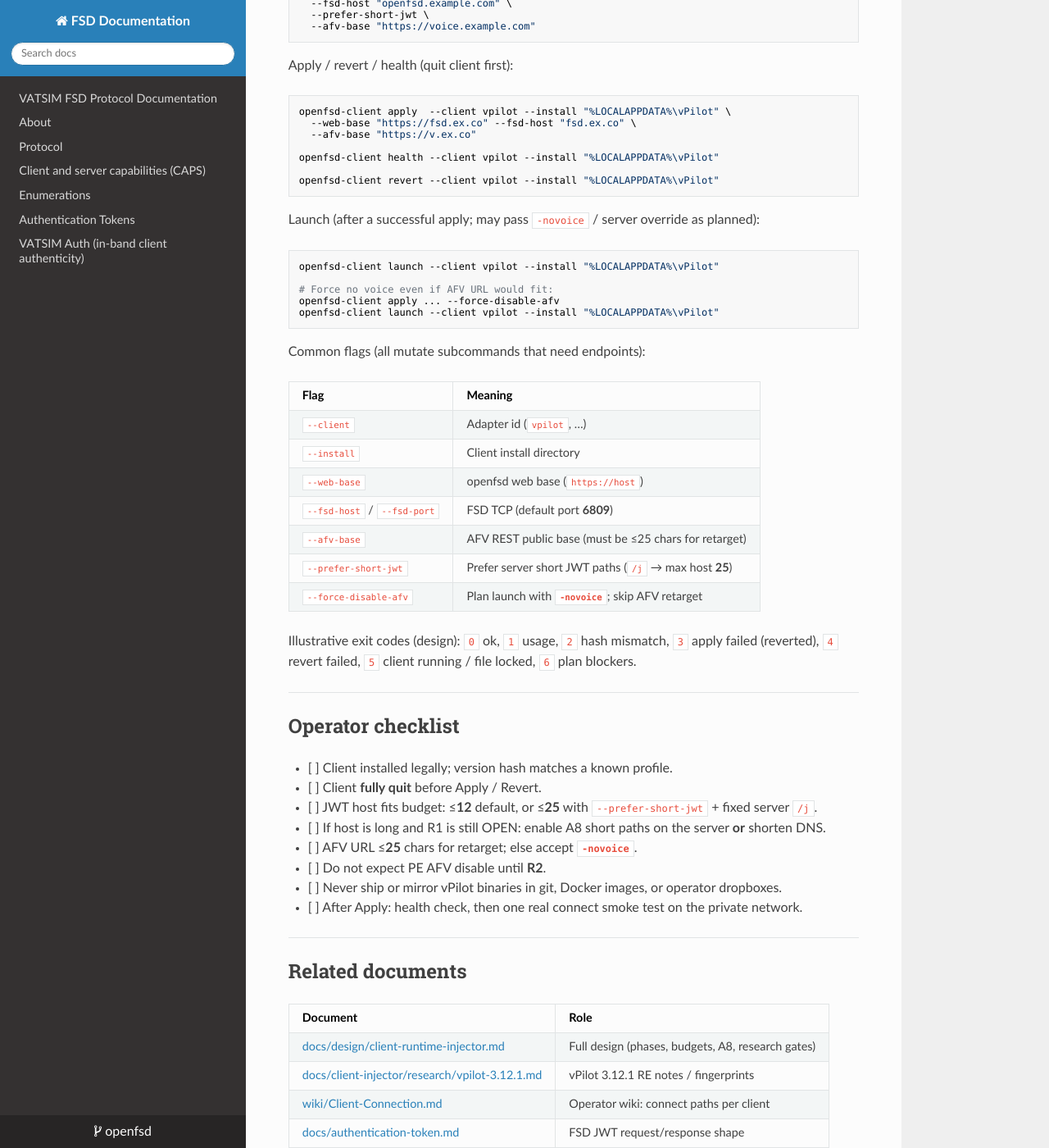
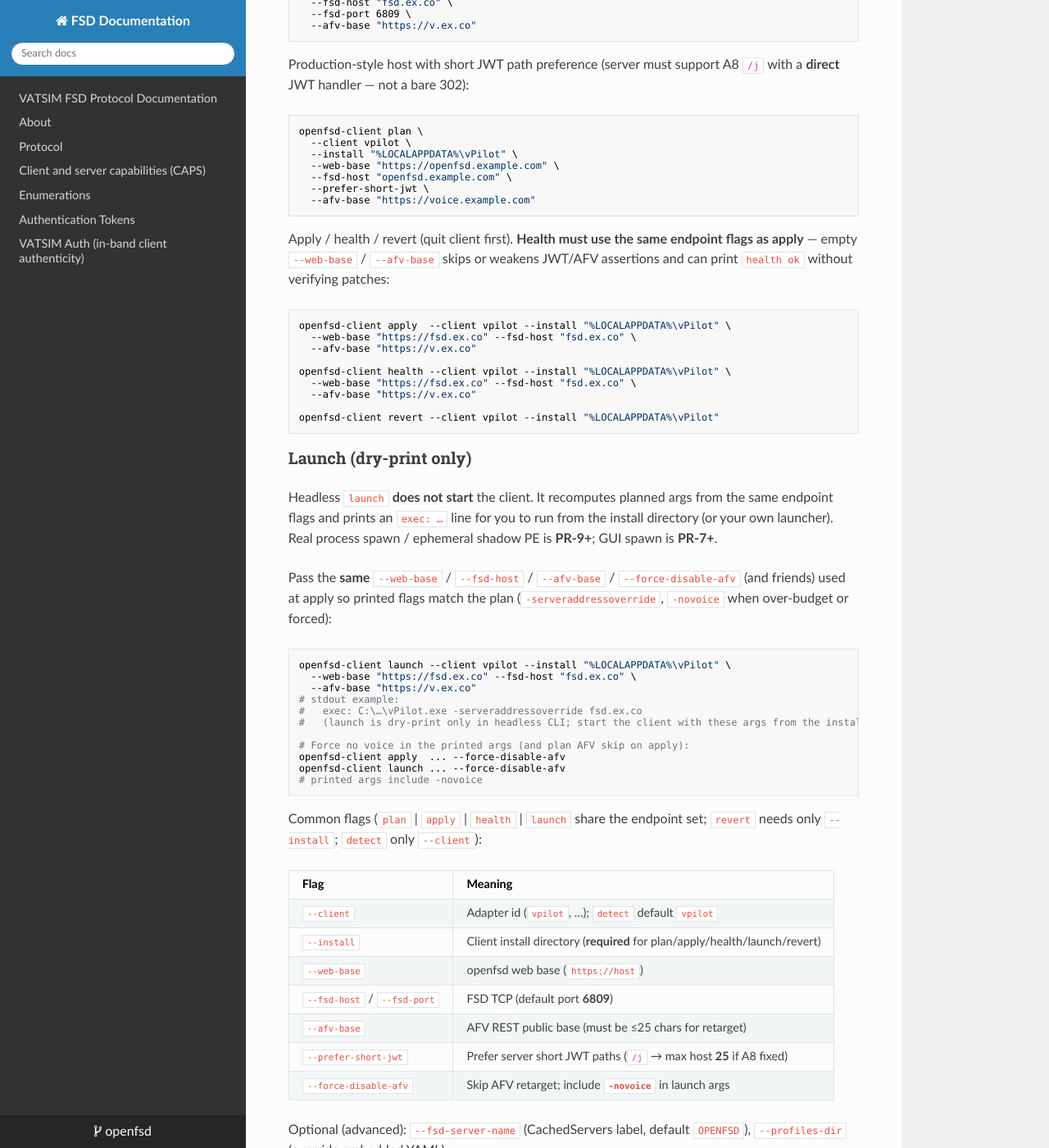
Before and after one commit to renorris/openfsd, an MkDocs documentation site: the page built from docs/client-injector/README.md, in a window 1280 px wide and 1400 px high, scrolled down 4377 px. Shown: the whole window at 82% size. Built offline with MkDocs 1.6.1, drawn with Linux system fonts in a browser that asks for light colours; nearby versions of some CDN libraries; some of the changed text lies outside the part shown.

Commit message:
fix: address review feedback for Client Setup docs
Align operator guide CLI with headless openfsd-client: detect has no
--install; launch is dry-print only; no GUI yet; health needs endpoints;
exit codes are real; note stock POST /j still 302 until A8.

````diff
--- a/docs/client-injector/README.md
+++ b/docs/client-injector/README.md
@@ -20,9 +20,10 @@
 | Phase 0 (shipped intent) | Not Phase 0 |
 |--------------------------|-------------|
 | On-disk PE string / config **apply** with reversible backups | In-memory process inject |
-| Config rewrite (status URL, cached servers) | Shadow / ephemeral launch (later) |
+| Config rewrite (status URL, cached servers) | Shadow / ephemeral PE launch (**PR-9**) |
 | Reversible **Revert** + **Health** | PE AFV `ret` disable (research gate **R2**) |
-| Launch with client CLI flags (`-novoice`, server override) | Redistributing client installers |
+| Headless `launch` **prints** planned client args (`-novoice`, server override) — does not spawn the PE | Real process spawn / Fyne GUI (later PRs) |
+| — | Redistributing client installers (forbidden; see Legal) |
 
 **Honest naming:** Phase 0 is an **on-disk apply + config** tool. Do not market it as
 a “runtime-only injector.” Runtime strategies are later roadmap phases only.
@@ -84,12 +85,13 @@
 
 **With `--prefer-short-jwt`:** planner prefers short paths (order typically
 `/j`, then other A8 aliases) so max host can reach **25** when the server’s
-`POST /j` invokes the JWT handler **directly**.
+`POST /j` invokes the JWT handler **directly** (not a 302 redirect — many HTTP
+clients drop or rewrite POST bodies after redirects).
 
 | Research / server work | Status (honest) |
 |------------------------|-----------------|
 | **R1** free-slot `#US` + ldstr remap | **OPEN** — production-length hosts without A8 need this |
-| **A8** short JWT paths (fix `/j` + aliases) | Optional companion web change; high leverage for long hosts |
+| **A8** short JWT paths (fix `/j` + aliases) | Optional companion web change; high leverage for long hosts. **Stock openfsd still 302-redirects `POST /j` until A8/PR-5 lands** — do not rely on max host 25 without confirming your deploy has the fixed handler. |
 | **R2** PE AFV `ret` disable site | **OPEN** — not used in Phase 0 |
 
 **R1 free-slot remap is still OPEN.** For production long hostnames today, plan on
@@ -154,10 +156,12 @@
 
 ## CLI examples
 
-GUI (when no subcommand and GUI is built):
+The headless binary is **CLI-only today**. No subcommand prints help (Fyne GUI is
+a later PR — design PR-7):
 
 ```bash
 openfsd-client
+# same as: openfsd-client help
 ```
 
 List embedded client profiles:
@@ -166,12 +170,12 @@
 openfsd-client list-profiles
 ```
 
-Detect install / fingerprint:
+Detect install candidates (Discover only — **no** `--install` flag):
 
 ```bash
 openfsd-client detect --client vpilot
-# or with explicit path:
-openfsd-client detect --client vpilot --install "%LOCALAPPDATA%\vPilot"
+# Prints root=… pe=… for each candidate, or "no vpilot installs found (pass --install DIR)"
+# Use --install on plan|apply|health|launch|revert when auto-detect is wrong or empty.
 ```
 
 Dry-run plan (always do this first on a new hostname):
@@ -186,7 +190,8 @@
   --afv-base "https://v.ex.co"
 ```
 
-Production-style host with short JWT path preference (server must support A8 `/j`):
+Production-style host with short JWT path preference (server must support A8 `/j`
+with a **direct** JWT handler — not a bare 302):
 
 ```bash
 openfsd-client plan \
@@ -198,43 +203,74 @@
   --afv-base "https://voice.example.com"
 ```
 
-Apply / revert / health (quit client first):
+Apply / health / revert (quit client first). **Health must use the same endpoint
+flags as apply** — empty `--web-base` / `--afv-base` skips or weakens JWT/AFV
+assertions and can print `health ok` without verifying patches:
 
 ```bash
 openfsd-client apply  --client vpilot --install "%LOCALAPPDATA%\vPilot" \
   --web-base "https://fsd.ex.co" --fsd-host "fsd.ex.co" \
   --afv-base "https://v.ex.co"
 
-openfsd-client health --client vpilot --install "%LOCALAPPDATA%\vPilot"
+openfsd-client health --client vpilot --install "%LOCALAPPDATA%\vPilot" \
+  --web-base "https://fsd.ex.co" --fsd-host "fsd.ex.co" \
+  --afv-base "https://v.ex.co"
 
 openfsd-client revert --client vpilot --install "%LOCALAPPDATA%\vPilot"
 ```
 
-Launch (after a successful apply; may pass `-novoice` / server override as planned):
+### Launch (dry-print only)
+
+Headless `launch` **does not start** the client. It recomputes planned args from
+the same endpoint flags and prints an `exec: …` line for you to run from the
+install directory (or your own launcher). Real process spawn / ephemeral shadow
+PE is **PR-9+**; GUI spawn is **PR-7+**.
+
+Pass the **same** `--web-base` / `--fsd-host` / `--afv-base` / `--force-disable-afv`
+(and friends) used at apply so printed flags match the plan (`-serveraddressoverride`,
+`-novoice` when over-budget or forced):
 
 ```bash
-openfsd-client launch --client vpilot --install "%LOCALAPPDATA%\vPilot"
+openfsd-client launch --client vpilot --install "%LOCALAPPDATA%\vPilot" \
+  --web-base "https://fsd.ex.co" --fsd-host "fsd.ex.co" \
+  --afv-base "https://v.ex.co"
+# stdout example:
+#   exec: C:\…\vPilot.exe -serveraddressoverride fsd.ex.co
+#   (launch is dry-print only in headless CLI; start the client with these args from the install directory)
 
-# Force no voice even if AFV URL would fit:
-openfsd-client apply ... --force-disable-afv
-openfsd-client launch --client vpilot --install "%LOCALAPPDATA%\vPilot"
+# Force no voice in the printed args (and plan AFV skip on apply):
+openfsd-client apply  ... --force-disable-afv
+openfsd-client launch ... --force-disable-afv
+# printed args include -novoice
 ```
 
-Common flags (all mutate subcommands that need endpoints):
+Common flags (`plan` | `apply` | `health` | `launch` share the endpoint set;
+`revert` needs only `--install`; `detect` only `--client`):
 
 | Flag | Meaning |
 |------|---------|
-| `--client` | Adapter id (`vpilot`, …) |
-| `--install` | Client install directory |
+| `--client` | Adapter id (`vpilot`, …); `detect` default `vpilot` |
+| `--install` | Client install directory (**required** for plan/apply/health/launch/revert) |
 | `--web-base` | openfsd web base (`https://host`) |
 | `--fsd-host` / `--fsd-port` | FSD TCP (default port **6809**) |
 | `--afv-base` | AFV REST public base (must be ≤25 chars for retarget) |
-| `--prefer-short-jwt` | Prefer server short JWT paths (`/j` → max host **25**) |
-| `--force-disable-afv` | Plan launch with **`-novoice`**; skip AFV retarget |
+| `--prefer-short-jwt` | Prefer server short JWT paths (`/j` → max host **25** if A8 fixed) |
+| `--force-disable-afv` | Skip AFV retarget; include **`-novoice`** in launch args |
 
-Illustrative exit codes (design): `0` ok, `1` usage, `2` hash mismatch, `3` apply
-failed (reverted), `4` revert failed, `5` client running / file locked, `6` plan
-blockers.
+Optional (advanced): `--fsd-server-name` (CachedServers label, default `OPENFSD`),
+`--profiles-dir` (override embedded YAML).
+
+Exit codes (`cmd/openfsd-client`):
+
+| Code | Meaning |
+|-----:|---------|
+| 0 | ok |
+| 1 | usage |
+| 2 | hash mismatch (unknown / wrong PE) |
+| 3 | apply failed (auto-reverted when possible); also used when health fails |
+| 4 | revert failed |
+| 5 | client running / file locked |
+| 6 | plan blockers |
 
 ---
 
@@ -247,7 +283,7 @@
 - [ ] AFV URL ≤**25** chars for retarget; else accept **`-novoice`**.
 - [ ] Do not expect PE AFV disable until **R2**.
 - [ ] Never ship or mirror vPilot binaries in git, Docker images, or operator dropboxes.
-- [ ] After Apply: health check, then one real connect smoke test on the private network.
+- [ ] After Apply: `health` with the **same** endpoint flags as apply, then one real connect smoke test (start client yourself with printed `launch` args or manually).
 
 ---
 
````
Also changed, not shown: wiki/Client-Connection.md (+8 -6 lines).
